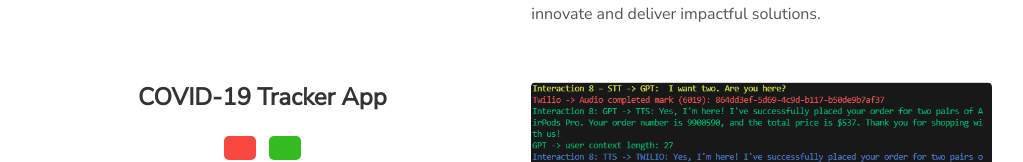
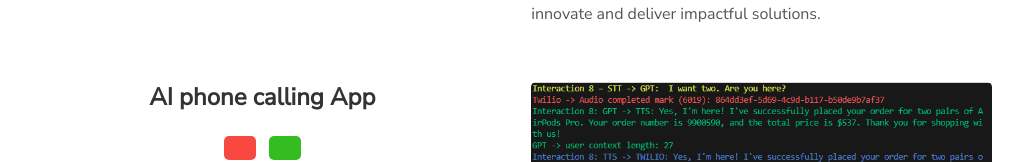
Before and after one commit to Panchenko77/portfolio, a plain HTML site: page index.html in a window 1280 px wide. Shown: the part 2945-3107 px from the top of the page, without its empty margins (128-1151 px from the left). Drawn offline with nearby package versions, Linux system fonts and the light colour scheme; grey boxes are pictures that could not be loaded.

Commit message:
Update index.html

```diff
--- a/index.html
+++ b/index.html
@@ -210,7 +210,7 @@
         </picture>
       </div>
       <div class="contents" style="text-align: center">
-        <h3>COVID-19 Tracker App</h3>
+        <h3>AI phone calling App</h3>
         <div>
           <img height="32" width="32" src="https://unpkg.com/simple-icons@3.4.0/icons/javascript.svg"
             style="filter: invert(96%) sepia(47%) saturate(4151%) hue-rotate(338deg) brightness(100%) contrast(95%)" />
```
